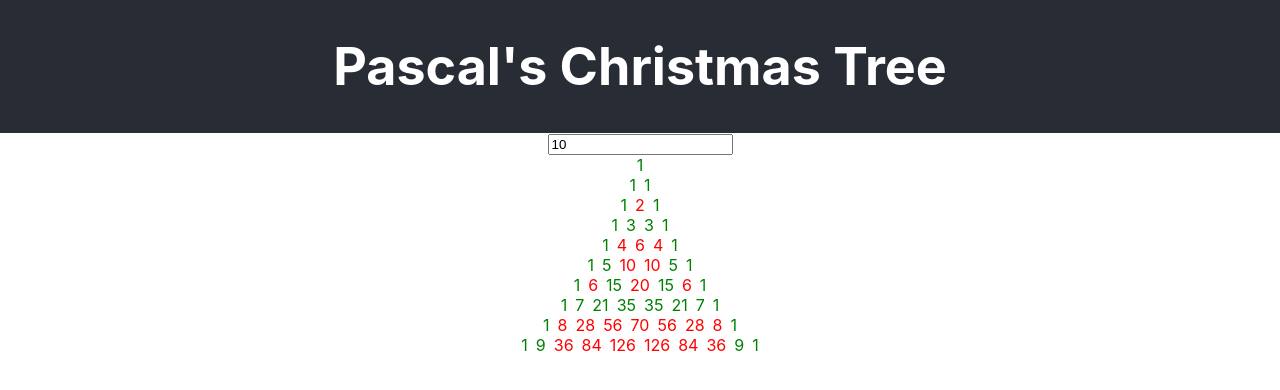
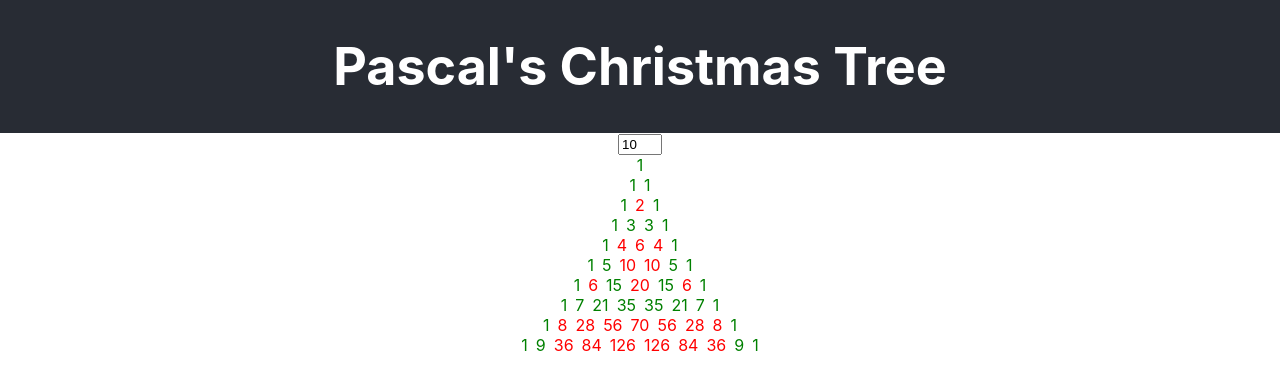
Before and after one commit to RobOwenKing/pascals_xmas_tree, a React (Create React App) app: page / in a window 1280 px wide. Shown: the top 390 px of the page. Built offline with nearby package versions, Linux system fonts and the light colour scheme.

Commit message:
feat: Reduces width of input[type=number] elements

```diff
--- a/src/App.css
+++ b/src/App.css
@@ -28,3 +28,7 @@
 .entry.green {
   color: green;
 }
+
+input[type=number] {
+  width: 36px;
+}
```
